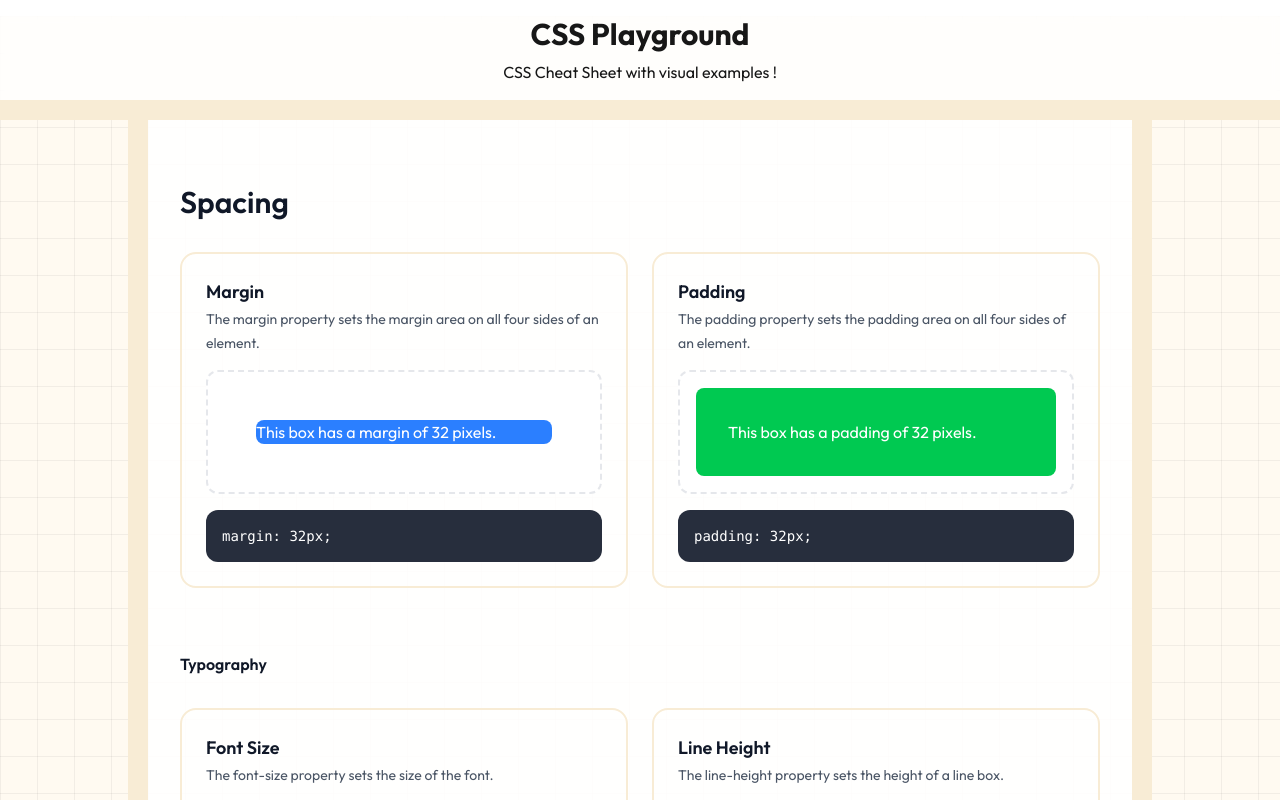
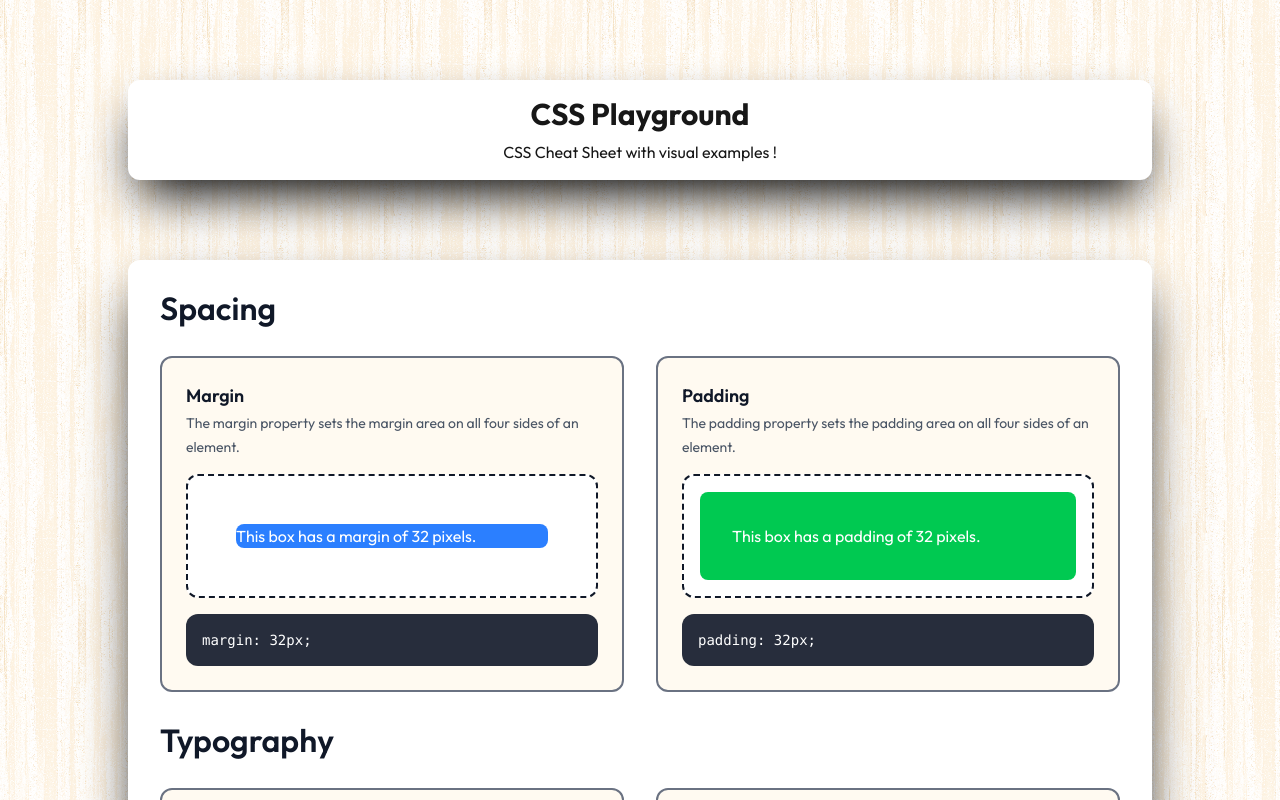
Before and after one commit to GDami/css-cheat-sheet, a Next.js app: page / in a window 1280 px wide. Shown: the top 800 px of the page. Built offline with nearby package versions, Linux system fonts and the light colour scheme.

Commit message:
wooden bg with paper on top type style

```diff
--- a/app/components/VisualExample.tsx
+++ b/app/components/VisualExample.tsx
@@ -14,12 +14,12 @@ type VisualExampleProps = PropsWithChildren & {
 
 export default function VisualExample({ title, description, children, code, color = "blue" }: VisualExampleProps) {
     return (
-        <div className={`border-paper-solid hover:border-red hover:shadow-lg p-6 border-2 flex flex-col gap-4 rounded-2xl transition-all`}>
+        <div className={`border-gray-500 bg-paper hover:bg-paper-solid hover:border-gray-900 hover:shadow-lg p-6 border-2 flex flex-col gap-4 rounded-xl transition-all`}>
             <div>
                 <h3 className="text-lg">{title}</h3>
                 <span className="text-sm text-gray-600">{description}</span>
             </div>
-            <div className="border-2 border-dashed border-gray-200 bg-white rounded-xl p-4">
+            <div className="border-2 border-dashed border-gray-900 bg-white rounded-xl p-4">
                 {children}
             </div>
             <pre className="bg-gray-900/90 text-white p-4 rounded-xl text-sm">
--- a/app/globals.css
+++ b/app/globals.css
@@ -10,6 +10,7 @@
   --color-foreground: var(--foreground);
   --color-paper: oklch(0.9865 0.013 82.4);
   --color-paper-solid: oklch(0.9465 0.033 82.4);
+  --color-wood: oklch(0.2908 0.0272 78.38);
   --font-sans: var(--font-geist-sans);
   --font-mono: var(--font-geist-mono);
 }
--- a/app/layout/Header.tsx
+++ b/app/layout/Header.tsx
@@ -6,8 +6,8 @@ const styles = {
 
 export default function Header({ children }: PropsWithChildren) {
     return (
-        <header className="sticky top-0 border-b-20 border-paper-solid bg-white/80 backdrop-blur-xs">
-            <div className="flex flex-col items-center justify-center m-4">
+        <header className="paper rounded-xl max-w-5xl w-full my-20 top-0 shadow-2xl shadow-black">
+            <div className="flex flex-col items-center justify-center p-4">
                 <h1 className={styles.title}>CSS Playground</h1>
                 <p>CSS Cheat Sheet with visual examples !</p>
             </div>
--- a/app/page.tsx
+++ b/app/page.tsx
@@ -7,18 +7,18 @@ import "./styles/page.css";
 
 const inlineStyles = {
     exampleBox: "rounded-lg",
-    section: "my-16 flex flex-col gap-8",
-    sectionGrid: "grid grid-cols-2 gap-6",
+    section: "my-8 flex flex-col gap-8",
+    sectionGrid: "grid grid-cols-2 gap-8",
 }
 
 export default function Home() {
     return (
-        <div className="content bg-paper">
-            <Header></Header>
+        <div className="wood bg-paper">
             <div className="flex flex-col items-center">
-                <main className="max-w-5xl text-gray-900 px-8 bg-white/90 border-x-20 border-paper-solid">
+                <Header></Header>
+                <main className="paper rounded-xl max-w-5xl text-gray-900 px-8 border-paper-solid shadow-2xl shadow-black mb-20">
                     <section id="Spacing" className={inlineStyles.section}>
-                        <h2 className="text-3xl">Spacing</h2>
+                        <h2>Spacing</h2>
                         {/* TODO : right/left/x/y */}
                         <div className={inlineStyles.sectionGrid}>
                             <VisualExample
--- a/app/styles/page.css
+++ b/app/styles/page.css
@@ -6,15 +6,23 @@ body {
 
 h2 {
     font-weight: 600;
+    font-size: 2rem;
+    line-height: 32px;
 }
 
 h3 {
     font-weight: 600;
 }
 
-.content {
+.wood {
+    background-color: var(--color-wood);
     background-image:
-        linear-gradient(rgba(0, 0, 0, 0.05) 1px, transparent 1px),
-        linear-gradient(90deg, rgba(0, 0, 0, 0.05) 1px, transparent 1px);
-    background-size: 37px 37px;
+        url("/wood-pattern.png");
 }
+
+.paper {
+    background-color: white;
+    background-image:
+        linear-gradient(var(--color-paper-solid) 1px, transparent 1px);
+    background-size: 32px 32px;
+}
```
Also changed, not shown: public/wood-pattern.png (added).
